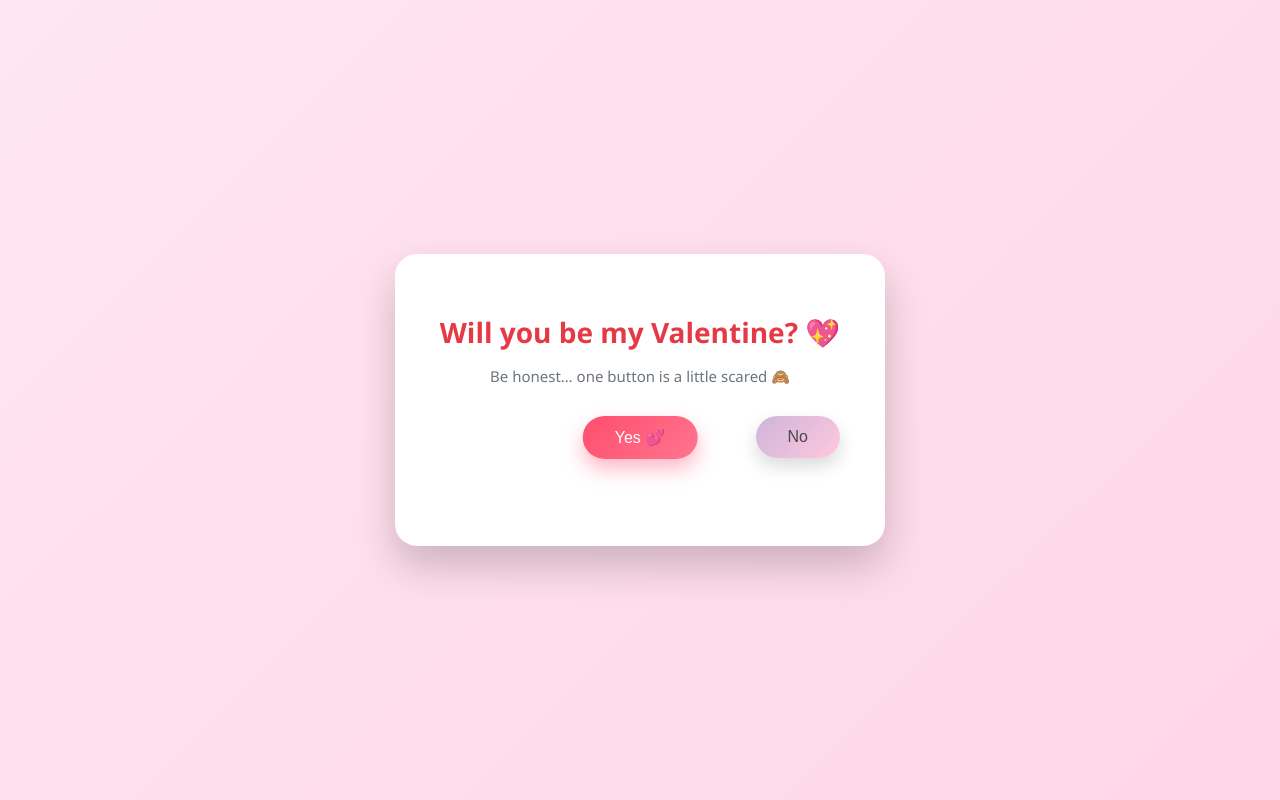
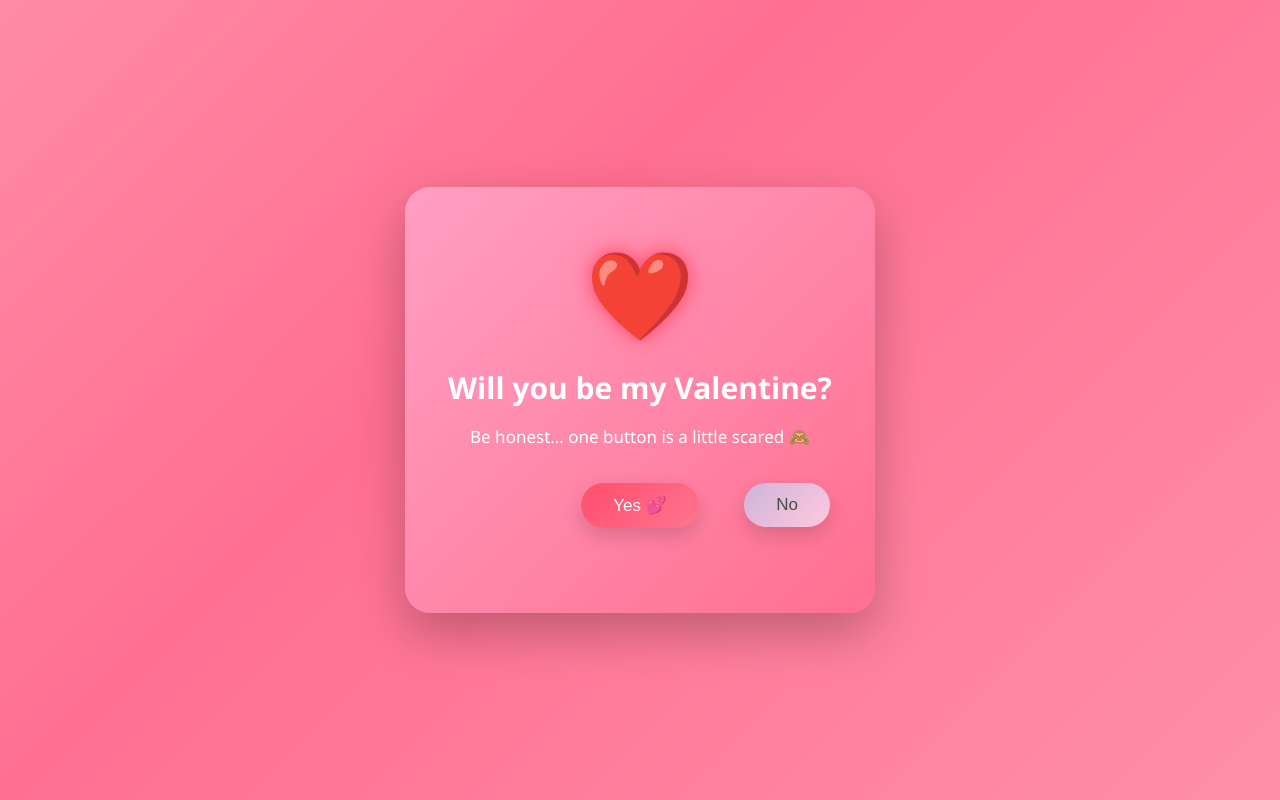
Before and after one commit to lakshmi368/my-valentine, a plain HTML site: page index.html in a window 1280 px wide. Drawn offline with Linux system fonts and the light colour scheme.

Commit message:
Update message
Updated styles and structure for Valentine's card layout.

```diff
--- a/index.html
+++ b/index.html
@@ -1,82 +1,111 @@
 <!DOCTYPE html>
 <html lang="en">
 <head>
-  <meta charset="UTF-8" />
+<meta charset="UTF-8">
 <title>Valentine 💖</title>
 
 <style>
+/* Body with animated gradient background */
 body {
   margin: 0;
   height: 100vh;
   display: flex;
   justify-content: center;
   align-items: center;
-      background: linear-gradient(135deg, #ffe6f0, #ffd6e8);
   font-family: "Segoe UI", Arial, sans-serif;
+  overflow: hidden;
+  background: linear-gradient(-45deg, #ffb3c6, #ff6f91, #ffd1dc, #ffe6eb);
+  background-size: 400% 400%;
+  animation: gradientShift 15s ease infinite;
 }
 
-    .card {
-      background: #ffffff;
-      padding: 40px 35px;
-      border-radius: 22px;
-      text-align: center;
-      max-width: 420px;
-      width: 90%;
-      box-shadow: 0 20px 40px rgba(0, 0, 0, 0.2);
+@keyframes gradientShift {
+  0% {background-position: 0% 50%;}
+  50% {background-position: 100% 50%;}
+  100% {background-position: 0% 50%;}
 }
 
+/* Card styling - smaller */
+.card {
+  background: linear-gradient(135deg, #ff9fc3, #ff6f91);
+  padding: 50px 35px; /* smaller padding */
+  border-radius: 25px;
+  text-align: center;
+  max-width: 400px; /* smaller width */
+  width: 85%;
+  box-shadow: 0 20px 50px rgba(0,0,0,0.25);
+  color: white;
+  position: relative;
+}
+
+/* Big glowing heart */
+.heart {
+  font-size: 80px; /* slightly smaller */
+  margin-bottom: 20px;
+  animation: beat 1.2s infinite;
+  text-shadow: 0 0 15px #ff4d6d, 0 0 30px #ff758f;
+}
+
+@keyframes beat {
+  0%,100% { transform: scale(1); }
+  50% { transform: scale(1.15); }
+}
+
+/* Heading and message */
 h1 {
-      color: #e63946;
-      margin-bottom: 12px;
-      font-size: 28px;
+  font-size: 30px; /* slightly smaller */
+  margin-bottom: 15px;
 }
 
 p {
-      color: #6c757d;
-      font-size: 15px;
-      margin-bottom: 30px;
+  font-size: 17px;
+  margin-bottom: 35px;
 }
 
+/* Buttons container */
 .buttons {
   position: relative;
-      height: 90px;
+  height: 80px;
 }
 
+/* Buttons styling */
 button {
   border: none;
   padding: 12px 32px;
-      font-size: 16px;
+  font-size: 17px;
   border-radius: 30px;
   cursor: pointer;
   position: absolute;
   transition: 0.3s ease;
+  box-shadow: 0 8px 20px rgba(0,0,0,0.15);
 }
 
+/* Yes button - glowing */
 #yes {
   background: linear-gradient(135deg, #ff4d6d, #ff758f);
   color: white;
   left: 50%;
   transform: translateX(-50%);
-      box-shadow: 0 10px 20px rgba(255, 77, 109, 0.4);
 }
-
 #yes:hover {
   transform: translateX(-50%) scale(1.1);
 }
 
+/* No button - playful */
 #no {
   background: linear-gradient(135deg, #cdb4db, #ffc8dd);
   color: #4a4a4a;
   right: 10px;
   top: 0;
-      box-shadow: 0 8px 18px rgba(0, 0, 0, 0.15);
 }
 </style>
 </head>
 
 <body>
+
 <div class="card">
-    <h1>Will you be my Valentine? 💖</h1>
+  <div class="heart">❤️</div>
+  <h1>Will you be my Valentine?</h1>
   <p>Be honest… one button is a little scared 🙈</p>
 
   <div class="buttons">
@@ -86,17 +115,20 @@
 </div>
 
 <script>
+// Move "No" button randomly
 function moveNo() {
   const no = document.getElementById("no");
-      const x = Math.random() * 240 - 120;
-      const y = Math.random() * 120 - 60;
-      const r = Math.random() * 30 - 15;
+  const x = Math.random() * 200 - 100;
+  const y = Math.random() * 60 - 30;
+  const r = Math.random() * 15 - 7;
   no.style.transform = `translate(${x}px, ${y}px) rotate(${r}deg)`;
 }
 
+// Go to love page
 function goNext() {
   window.location.href = "love.html";
 }
 </script>
+
 </body>
 </html>
```
Lines whose indentation alone changed are shown as unchanged.
